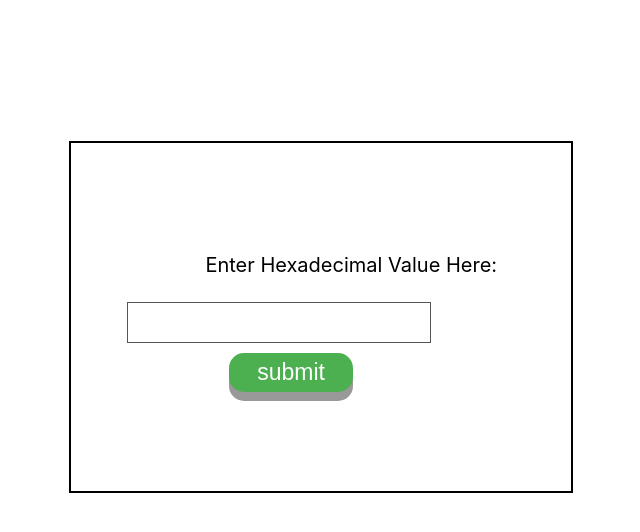
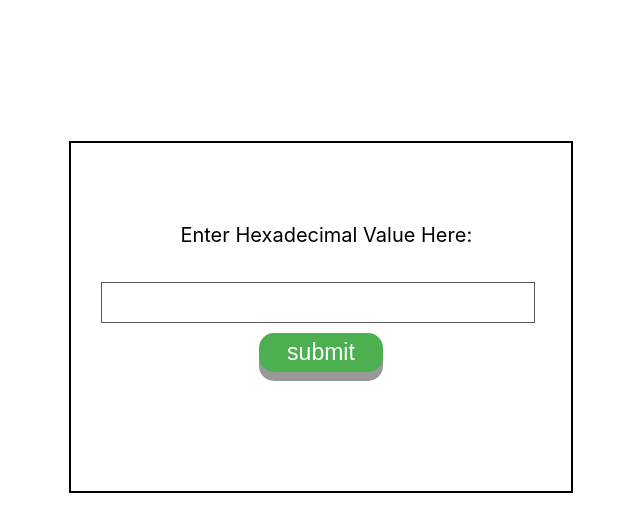
Before and after one commit to AmanDeqode/hashFrontend, a React (Create React App) app: page / in a window 1280 px wide. Shown: the top 532 px of the page, without its empty margins (289-929 px from the left). Built offline with nearby package versions, Linux system fonts and the light colour scheme.

Commit message:
Make change in css of form

```diff
--- a/src/css/input.css
+++ b/src/css/input.css
@@ -6,7 +6,7 @@
 #inputLabel{
     height: 29px;
     width: 400px;
-    margin: 22% 0% 1% 16%;
+    margin: 16% 3% 1% 11%;
     font-size: 20px;
 }
 
@@ -17,9 +17,9 @@
 }
 
 #input{
-    width: 61%;
+    width: 87%;
     padding: 12px 20px;
-    margin: 15px 70px 0px -14px;
+    margin: 25px -53px 0px -59px;
     box-sizing: border-box;
     border: 1px solid #555;
     outline: none;
@@ -41,7 +41,8 @@ input[type=text]:focus {
     border: none;
     border-radius: 15px;
     box-shadow: 0 9px #999;
-    margin: 2% 0% 0% -12%;
+    margin: 2% -19% 0% -19%;
+
   }
 
 #container{
```
